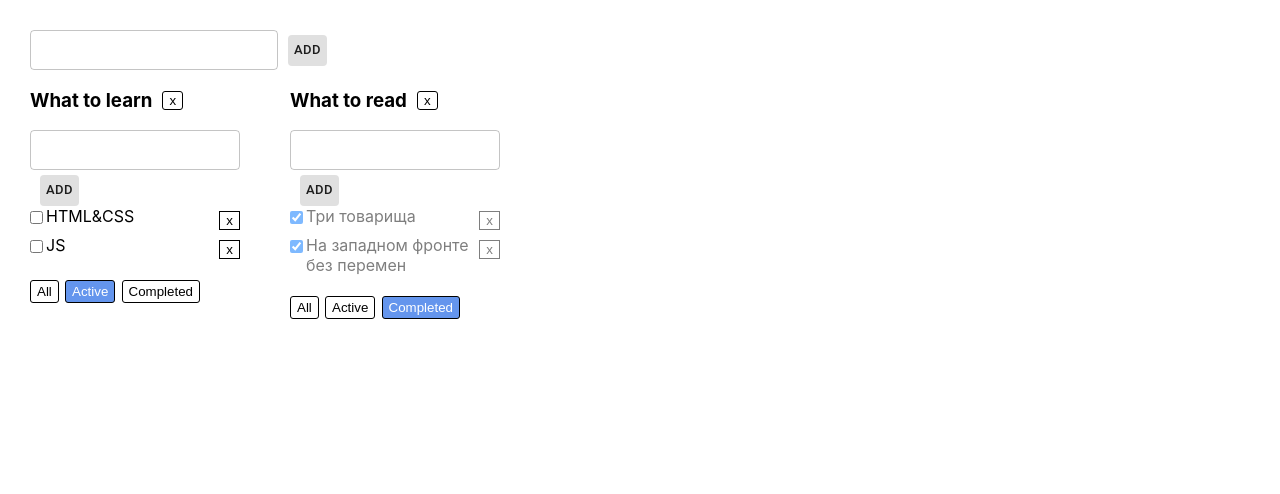
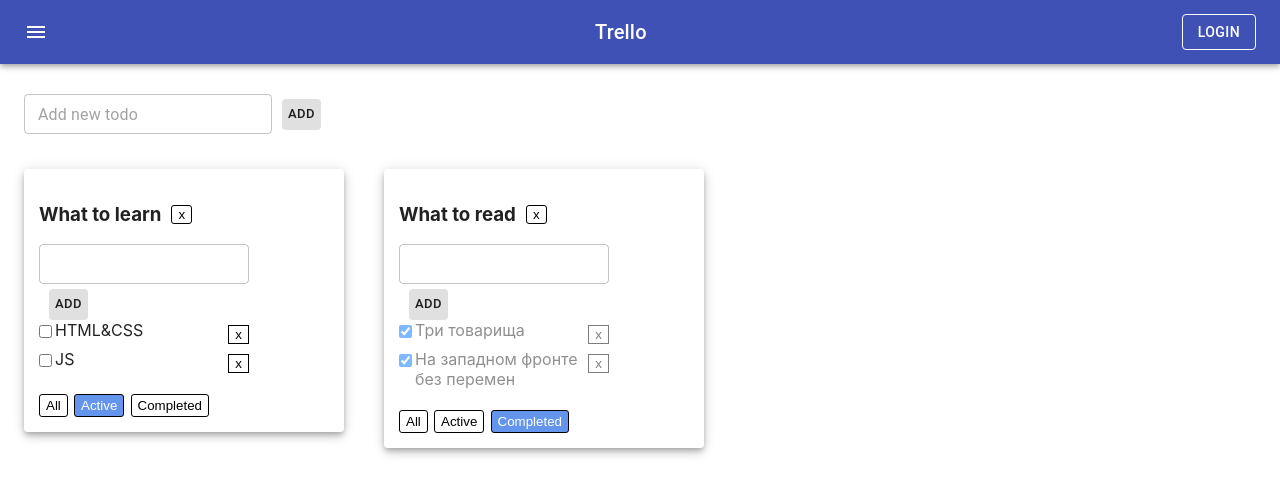
Before and after one commit to KuhniaDruggist/todo, a React (Create React App) app: page / in a window 1280 px wide. Shown: the top 494 px of the page. Built offline with nearby package versions, Linux system fonts and the light colour scheme.

Commit message:
Refactors code with new lib for component App

```diff
--- a/src/App.tsx
+++ b/src/App.tsx
@@ -1,8 +1,9 @@
 import React, {useState} from 'react';
-import './App.css';
 import Todolist, {TaskType} from './components/Todolist/Todolist';
-import { v1 } from 'uuid';
+import {v1} from 'uuid';
 import {AddItemForm} from './components/AddItemForm/AddItemForm';
+import {AppBar, Button, Container, Grid, IconButton, Toolbar, Typography, Paper} from '@material-ui/core';
+import {Menu} from '@material-ui/icons';
 
 export type FilterValuesType = 'all' | 'active' | 'completed';
 
@@ -13,7 +14,7 @@
 }
 
 type TasksStateType = {
-    [key: string] : TaskType[]
+    [key: string]: TaskType[]
 }
 
 function App() {
@@ -45,37 +46,43 @@
         setTodoLists([newTodoList, ...todoLists])
         setTasks({...tasks, [newTodoListId]: []})
     }
+
     function removeTodoList(todoListId: string) {
         setTodoLists(todoLists.filter(t => t.id !== todoListId));
         delete tasks[todoListId];
     }
+
     function changeTodoTitle(title: string, todoListId: string) {
         setTodoLists(todoLists.map(tl => tl.id === todoListId
             ? {...tl, title}
             : tl));
     }
+
     function changeFilter(filter: FilterValuesType, todoListId: string) {
         setTodoLists(todoLists.map(tl => tl.id === todoListId
-            ? {...tl, filter }
+            ? {...tl, filter}
             : tl));
     }
 
     function addTask(newTitle: string, todoListId: string) {
-        let newTask = { id: v1(), title: newTitle, isDone: false }
+        let newTask = {id: v1(), title: newTitle, isDone: false}
         let taskList = tasks[todoListId];
         tasks[todoListId] = [newTask, ...taskList]
         setTasks({...tasks})
     }
+
     function removeTask(id: string, todoListId: string) {
         let tasksList = tasks[todoListId];
         tasks[todoListId] = tasksList.filter(task => task.id !== id);
         setTasks({...tasks});
     }
+
     function changeTaskTitle(taskId: string, title: string, todoListId: string) {
         let taskList = tasks[todoListId]
         tasks[todoListId] = taskList.map(t => t.id === taskId ? {...t, title} : t)
         setTasks({...tasks})
     }
+
     function changeStatus(taskId: string, isDone: boolean, todoListId: string) {
         let taskList = tasks[todoListId]
         tasks[todoListId] = taskList.map(t => t.id === taskId ? {...t, isDone} : t)
@@ -95,8 +102,9 @@
 
     const todoListsForRendering = todoLists.map(tl => {
         return (
+            <Grid item key={tl.id}>
+                <Paper style={{padding: '15px', width: '290px'}} elevation={5}>
                     <Todolist
-                key={tl.id}
                         todoListId={tl.id}
                         title={tl.title}
                         filter={tl.filter}
@@ -109,15 +117,36 @@
                         changeTaskTitle={changeTaskTitle}
                         changeTaskStatus={changeStatus}
                     />
+                </Paper>
+            </Grid>
         );
     })
 
     return (
         <div className="App">
-            <AddItemForm addItem={addNewTodoList} />
-            <div className={'App-list'}>
-                { todoListsForRendering }
-            </div>
+            <AppBar position="static">
+                <Toolbar style={{justifyContent: 'space-between'}}>
+                    <IconButton edge="start" color="inherit" aria-label="menu">
+                        <Menu/>
+                    </IconButton>
+                    <Typography variant="h6">
+                        Trello
+                    </Typography>
+                    <Button variant="outlined" color="inherit">Login</Button>
+                </Toolbar>
+            </AppBar>
+            <Container fixed>
+                <Grid style={{
+                    marginTop: '30px',
+                    marginBottom: '35px'
+                }}>
+                    <AddItemForm placeholder='Add new todo' addItem={addNewTodoList}/>
+                </Grid>
+                <Grid container spacing={5}>
+                    {todoListsForRendering}
+                </Grid>
+            </Container>
+
         </div>
     );
 }
```
Lines whose indentation alone changed are shown as unchanged.
